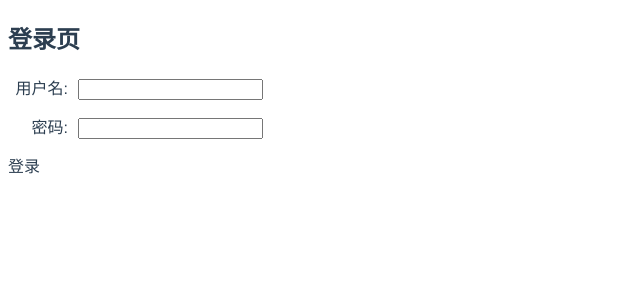
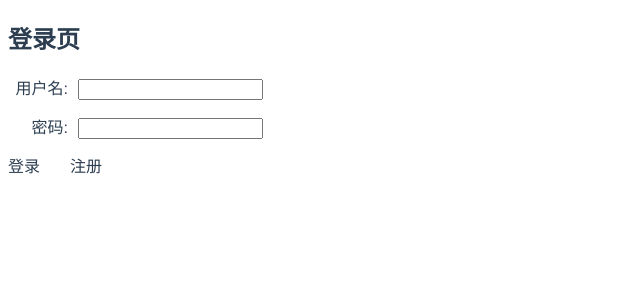
Before and after one commit to meetbai/vue3-mysql-nodeJs, a Vue app: page / in a window 1280 px wide. Shown: the top 300 px of the page, without its empty margins (0-640 px from the left). Built offline with nearby package versions, Linux system fonts and the light colour scheme; what vue-resource would draw is missing.

Commit message:
增加登录校验

```diff
--- a/src/views/Login.vue
+++ b/src/views/Login.vue
@@ -3,15 +3,22 @@
 		<h2>{{title}}</h2>
 		<div class="name">
 			<label for="userName">用户名:</label>
-			<input type="text" id="userName" name="userName" v-model="userName">
+			<input  type="text" id="userName" name="userName" v-model="userName">
 		</div>
 		<div class="pwd">
 			<label for="userPwd">密码:</label>
 			<input type="text" id="userPwd" name="userPwd" v-model="userPwd">
 		</div>
-		<div class="login" @click="loginFn">
-			登录
+		<div class="btns">
+			<div class="login" @click="loginFn">
+				登录
+			</div>
+			<div class="register" @click="register">
+				注册
+			</div>
 		</div>
+		<div>{{result}}</div>
+
 	</div>
 </template>
 
@@ -22,22 +29,26 @@
 			return {
 				title:"登录页",
 				userName:"",
-				userPwd:""
-
+				userPwd:"",
+				result:""
 			}
 		},
 		methods:{
 			loginFn(){
 				let that=this
-				this.$http.post("/api/login",{name:that.userName,password:that.userPwd}).then((res)=>{
+				this.$http.post("/api/login",{'userName':that.userName,'passWord':that.userPwd}).then((res)=>{
 					console.log("res==>2",res)
-					if(res.status==200){
-						var path = {
-							path: '/home'
-						}
-						this.$router.push(path)
-					}
+						this.result=res.body.msg
+						// var path = {
+						// 	path: '/home'
+						// }
+						// this.$router.push(path)
+				},(err)=>{
+					this.result=err.body.msg
 				})
+			},
+			register(){
+
 			}
 		}
 	}
@@ -51,8 +62,17 @@
 		text-align: right;
 		margin-right: 10px;
 	}
+	.btns{
+		overflow: hidden;
+	}
 	.pwd{
 		margin-top: 14px;
 		margin-bottom: 14px;
 	}
+	.register ,.login{
+		float: left;
+	}
+	.register {
+		margin-left: 30px;
+	}
 </style>
```
Also changed, not shown: src/router.js (+3 -4 lines), 2 other files (tests, documents, lock files or other folders).
